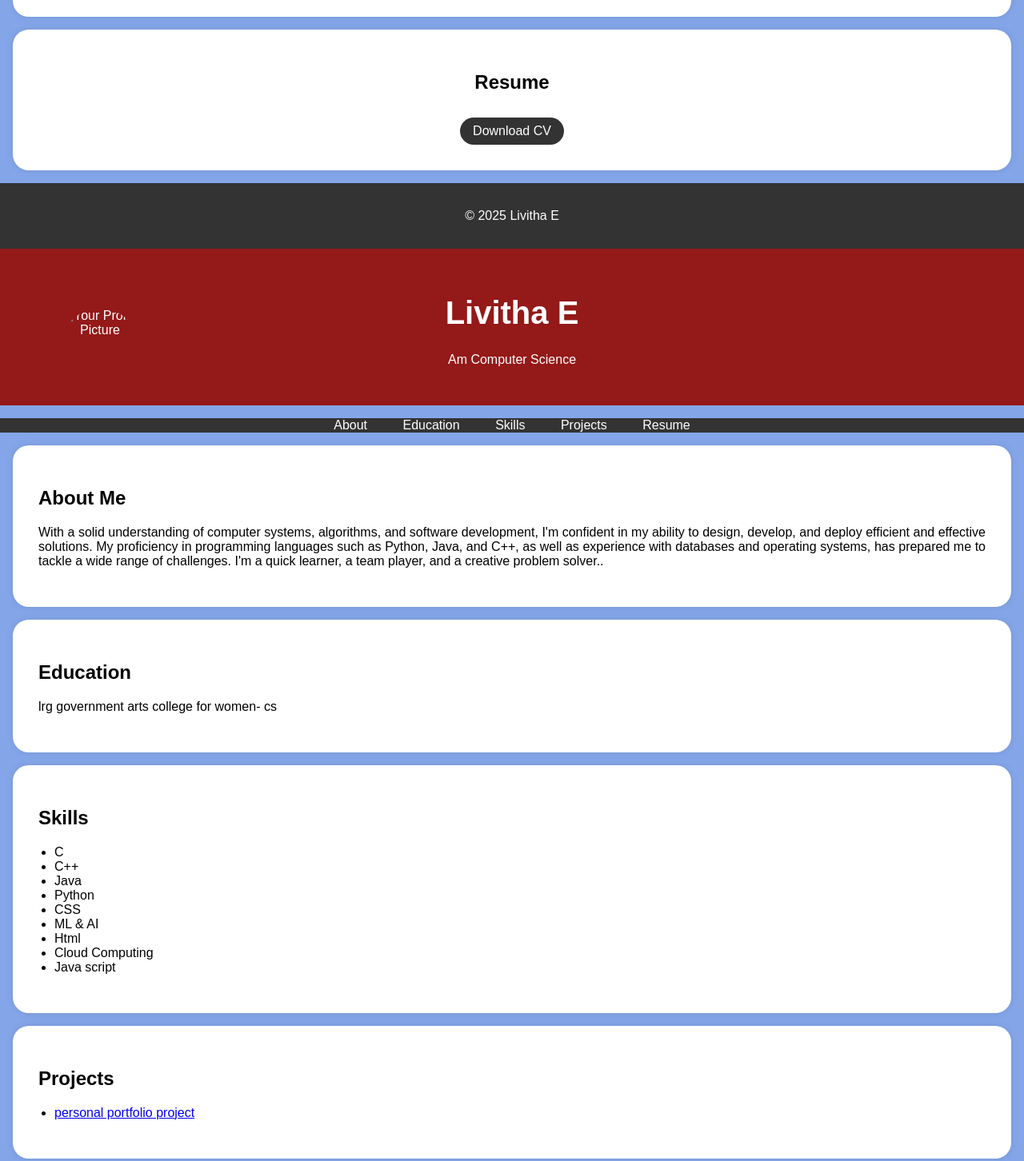
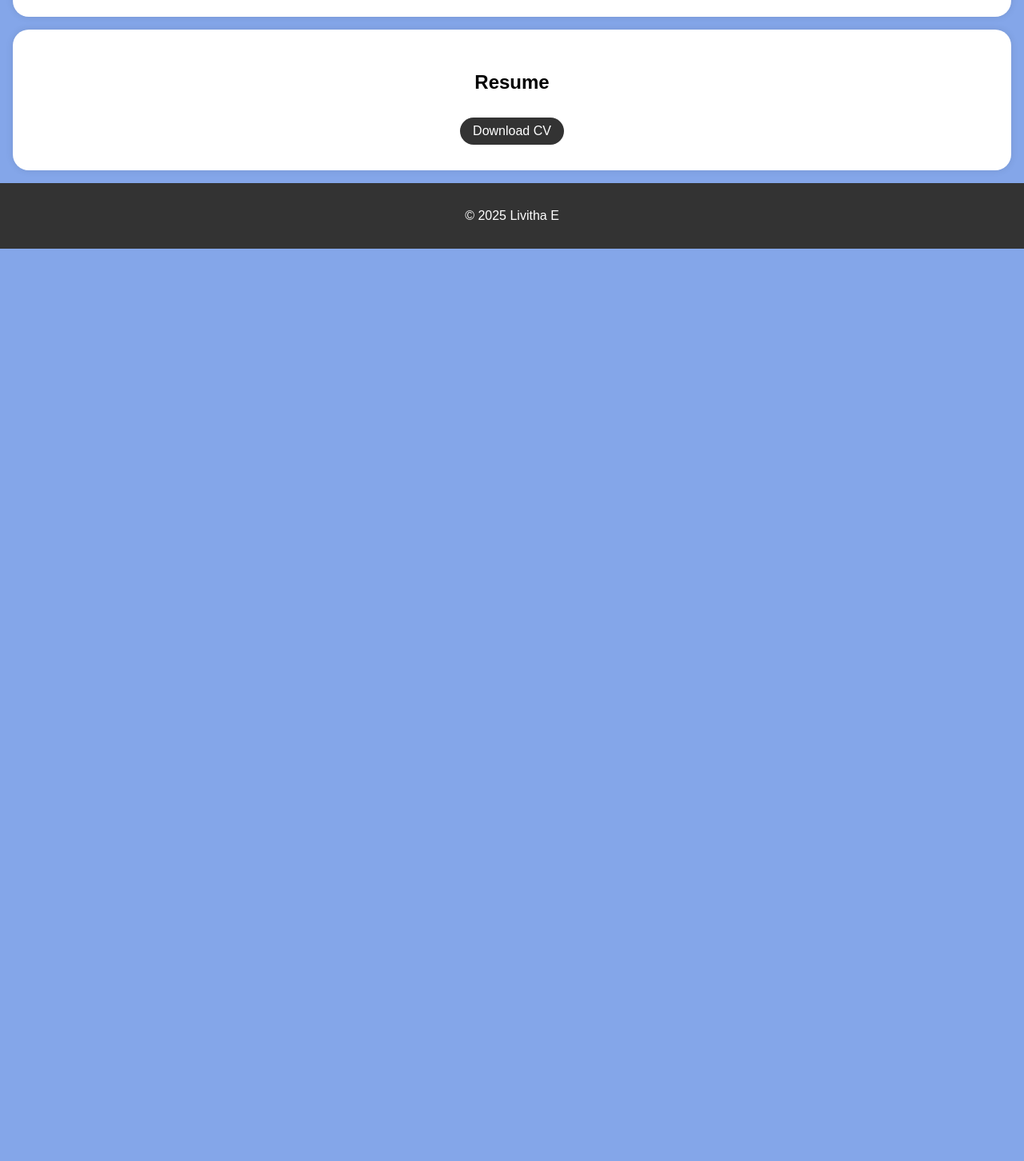
Before and after one commit to livitha-Eswaran/Digital-portfolio-, a plain HTML site: page index.html in a window 1280 px wide. Shown: the part 1117-2569 px from the top of the page at 80% size. After the commit the page ends 1428 px from the top, so only its background shows below. Drawn offline with Linux system fonts and the light colour scheme.

Commit message:
index.html

```diff
--- a/index.html
+++ b/index.html
@@ -190,196 +190,4 @@
         });
     </script>
 </body>
-</html><!DOCTYPE html>
-<html>
-<head>
-    <title>Portfolio</title>
-    <style>
-        body {
-            font-family: Arial, sans-serif;
-            margin: 0;
-            padding: 0;
-            background-color: #84a6e9;
-        }
-
-        header {
-            background-color: #941919;
-            color: #fff;
-            text-align: center;
-            padding: 2rem 0;
-            position: relative; /* Add this */
-        }
-
-        .header-content h1 {
-            font-size: 2.5rem;
-        }
-
-        /* Add styles for the round profile picture */
-        .profile-picture {
-            width: 100px; /* Adjust the size as needed */
-            height: 100px;
-            border-radius: 75%; /* Create a circular shape */
-            object-fit: cover; /* To ensure the image fills the circular area */
-            position: absolute; /* Add this */
-            top: 75px; /* Adjust top position as needed */
-            left: 75px; /* Adjust left position as needed */
-        }
-
-        nav {
-            background-color: #333;
-            color: #fff;
-            text-align: center;
-        }
-
-        nav ul {
-            list-style-type: none;
-            padding: 0;
-        }
-
-        nav ul li {
-            display: inline;
-            margin: 0 20px;
-        }
-
-        nav ul li a {
-            text-decoration: none;
-            color: #fff;
-        }
-
-        .section-content {
-            background-color: #fff;
-            padding: 2rem;
-            margin: 1rem;
-            border-radius: 20px;
-            box-shadow: 0 0 10px rgba(0, 0, 0, 0.1);
-            text-align: justify;
-        }
-
-        .download-button {
-            background-color: #333;
-            color: #fff;
-            padding: 0.5rem 1rem;
-            text-decoration: none;
-            border-radius: 20px;
-            display: inline-block;
-            margin-top: 10px;
-            align-self: center;
-        }
-
-        .download-button:hover {
-            background-color: #555;
-        }
-
-        footer {
-            text-align: center;
-            padding: 1rem 0;
-            background-color: #333;
-            color: #fff;
-        }
-
-        ul {
-            list-style-type: disc;
-            padding-left: 20px;
-        }
-    </style>
-</head>
-<body>
-    <header>
-        <div class="header-content">
-            <!-- Add your profile picture here -->
-            <img src="passport photo.jpg" alt="Your Profile Picture" class="profile-picture">
-            <h1>Livitha E</h1>
-            <p>Am Computer Science</p>
-        </div>
-    </header>
-
-    <nav>
-        <ul>
-            <li><a href="#about">About</a></li>
-            <li><a href="#education">Education</a></li>
-            <li><a href="#skills">Skills</a></li>
-            <li><a href="#projects">Projects</a></li>
-            <li><a href="#resume">Resume</a></li>
-
-        </ul>
-    </nav>
-
-    <section id="about">
-        <div class="section-content">
-            <h2>About Me</h2>
-            <p>With a solid understanding of computer systems, algorithms, and software development, I'm confident in my ability to design, develop, and deploy efficient and effective solutions. My proficiency in programming languages such as Python, Java, and C++, as well as experience with databases and operating systems, has prepared me to tackle a wide range of challenges. I'm a quick learner, a team player, and a creative problem solver..</p>
-
-        </div>
-    </section>
-
-    <section id="education">
-        <div class="section-content">
-            <h2>Education</h2>
-            <p>lrg government arts college for women- cs</p>
-
-
-        </div>
-    </section>
-
-    <section id="skills">
-        <div class="section-content">
-            <h2>Skills</h2>
-            <ul>
-                <li>C</li>
-                <li>C++</li>
-                <li>Java</li>
-                <li>Python</li>
-                <li>CSS</li>
-                <li>ML & AI</li>
-                <li>Html</li>
-                <li>Cloud Computing</li>
-                <li>Java script</li>
-            </ul>
-        </div>
-    </section>
-
-    <section id="projects">
-        <div class="section-content">
-            <h2>Projects</h2>
-            <ul>
-                <li><a href="#">personal portfolio project</a></li>
-
-            </ul>
-        </div>
-    </section>
-
-    <section id="resume">
-
-        <div class="section-content">
-            <center>
-            <h2>Resume</h2>
-            <a href="file.pdf" target="_blank" class="download-button">Download CV</a>
-        </center>
-        </div>
-
-    </section>
-
-    <footer>
-        <p>&copy; 2025 Livitha E</p>
-    </footer>
-
-    <script>
-        // Smooth scrolling to section when clicking on navigation links
-        document.querySelectorAll('a[href^="#"]').forEach(anchor => {
-            anchor.addEventListener('click', function(e) {
-                e.preventDefault();
-
-                const targetId = this.getAttribute('href').substring(1);
-                const targetElement = document.getElementById(targetId);
-
-                if (targetElement) {
-                    window.scrollTo({
-                        top: targetElement.offsetTop,
-                        behavior: 'smooth'
-                    });
-                }
-            });
-        });
-    </script>
-</body>
 </html>
```
